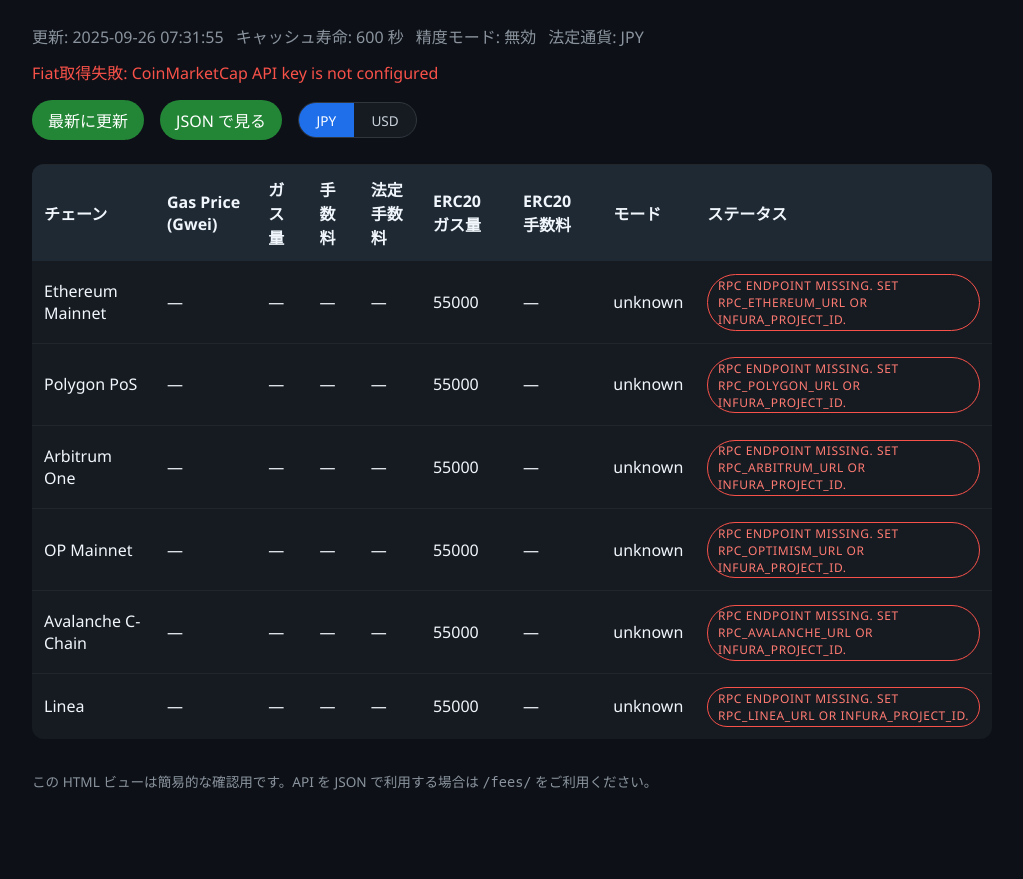
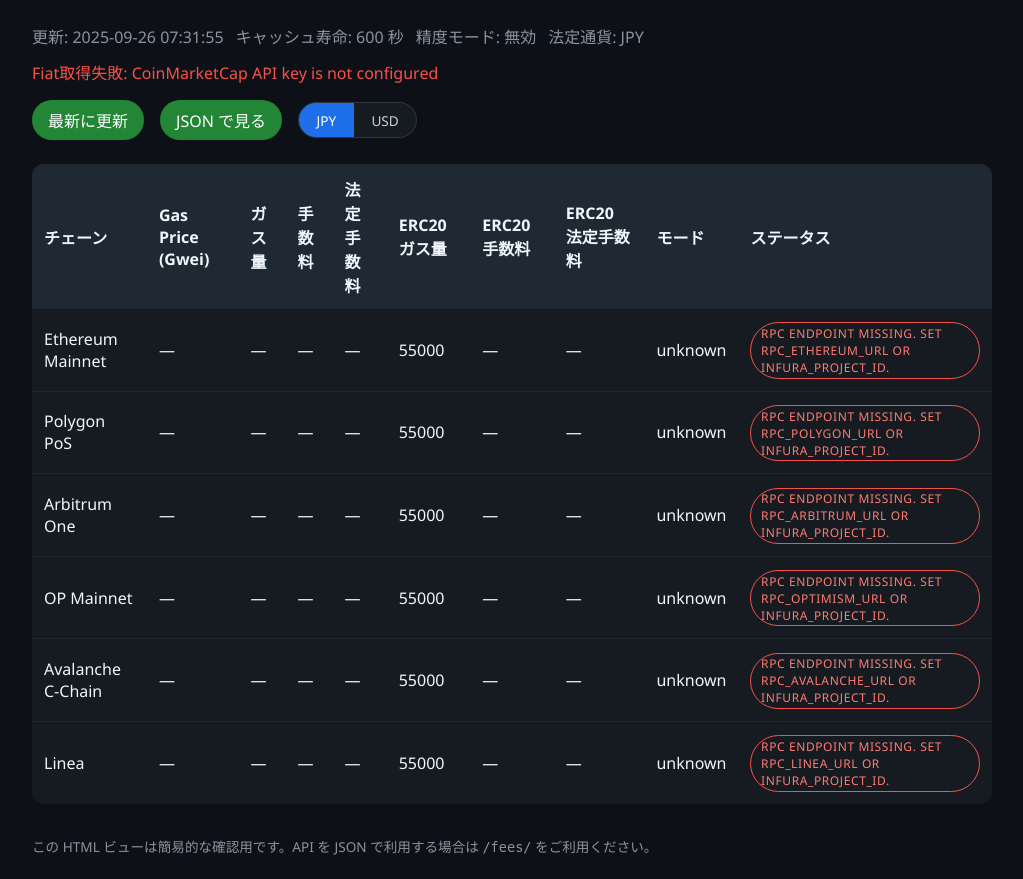
Before and after one commit to YKK741953/chain-gas-fee-dashboard, a FastAPI app: page /fees/?format=html&refresh=1&fiat=jpy in a window 1280 px wide. Shown: the part 139-1018 px from the top of the page, without its empty margins (128-1151 px from the left). Before the commit the page ends 929 px from the top, so only its background shows below. Run offline with FastAPI, Linux system fonts and the light colour scheme.

Commit message:
api: add erc20 fiat fees and native token display

```diff
--- a/api/app/routes/fees.py
+++ b/api/app/routes/fees.py
@@ -81,6 +81,20 @@ def _attach_fiat_prices(
             "formatted": _format_decimal_value(price, price_digits),
             "price_symbol": symbol_key,
         }
+        erc20 = row.get("erc20") or {}
+        erc20_fee = erc20.get("fee", {})
+        erc20_wei = erc20_fee.get("wei")
+        if erc20_wei is None:
+            row["erc20_fiat_fee"] = None
+        else:
+            erc20_native_amount = Decimal(erc20_wei) / _WEI_DECIMAL
+            erc20_fiat_value = erc20_native_amount * price
+            row["erc20_fiat_fee"] = {
+                "currency": currency_upper,
+                "value": float(erc20_fiat_value),
+                "formatted": _format_decimal_value(erc20_fiat_value, fee_digits),
+                "price_symbol": symbol_key,
+            }
 
 
 @router.get("/")
@@ -173,16 +187,18 @@ def _ensure_erc20_shape(rows: list[dict[str, Any]], chains: list[ChainSettings])
         erc20 = row.get("erc20")
         gas_limit = chain.erc20_gas_limit
         if not erc20:
-            row["erc20"] = {
+            erc20 = row["erc20"] = {
                 "gas_limit": gas_limit,
+                "token_symbol": chain.erc20_token_symbol,
                 "fee": {"wei": None, "formatted": None},
             }
-            continue
-        erc20.setdefault("gas_limit", gas_limit)
-        erc20.setdefault("token_symbol", chain.erc20_token_symbol)
-        fee = erc20.get("fee")
-        if fee is None:
-            erc20["fee"] = {"wei": None, "formatted": None}
         else:
-            fee.setdefault("wei", None)
-            fee.setdefault("formatted", None)
+            erc20.setdefault("gas_limit", gas_limit)
+            erc20.setdefault("token_symbol", chain.erc20_token_symbol)
+            fee = erc20.get("fee")
+            if fee is None:
+                erc20["fee"] = {"wei": None, "formatted": None}
+            else:
+                fee.setdefault("wei", None)
+                fee.setdefault("formatted", None)
+        row.setdefault("erc20_fiat_fee", None)
--- a/api/app/templates/fees.html
+++ b/api/app/templates/fees.html
@@ -162,6 +162,7 @@
             <th>法定手数料</th>
             <th>ERC20 ガス量</th>
             <th>ERC20 手数料</th>
+            <th>ERC20 法定手数料</th>
             <th>モード</th>
             <th>ステータス</th>
           </tr>
@@ -201,7 +202,14 @@
             </td>
             <td>
               {% if row.erc20 and row.erc20.fee.formatted %}
-              {{ row.erc20.fee.formatted }} {{ row.erc20.token_symbol or row.chain.symbol }}
+              {{ row.erc20.fee.formatted }} {{ row.chain.symbol }}
+              {% else %}
+              —
+              {% endif %}
+            </td>
+            <td>
+              {% if row.erc20_fiat_fee %}
+              {{ row.erc20_fiat_fee.formatted }} {{ row.erc20_fiat_fee.currency }}
               {% else %}
               —
               {% endif %}
```
Also changed, not shown: api/tests/test_fees.py (+4 -0 lines).
